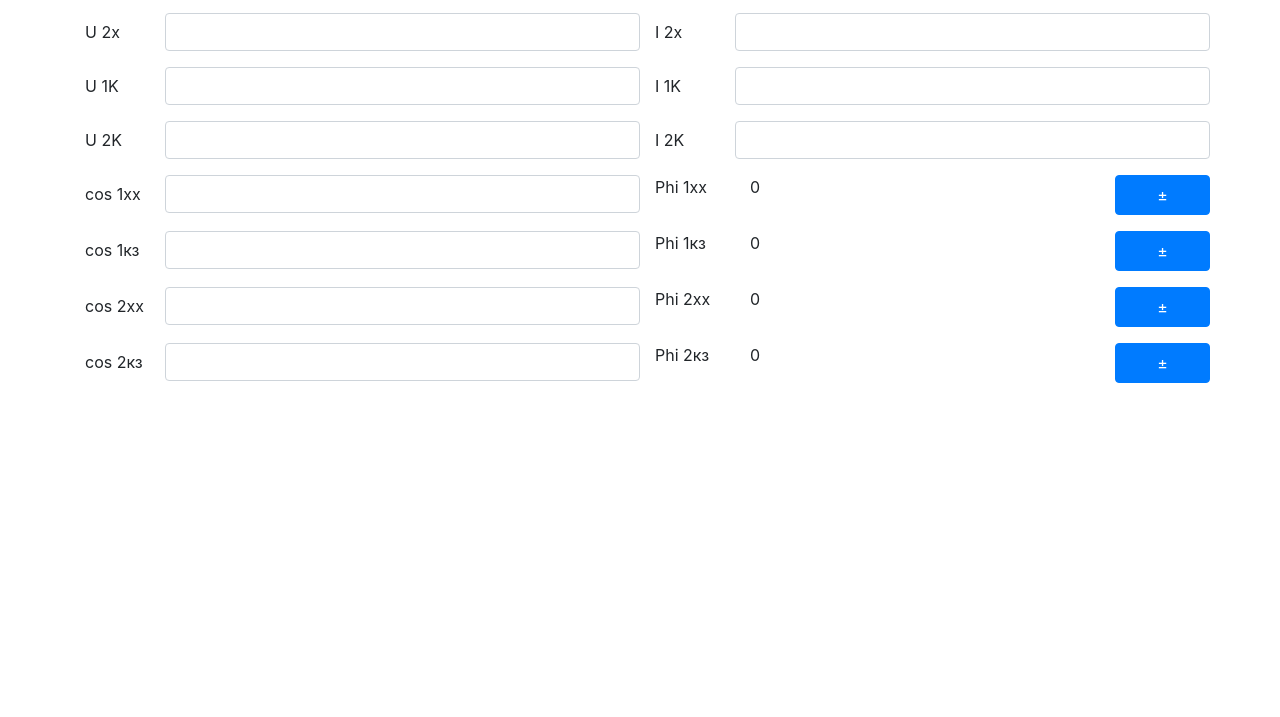
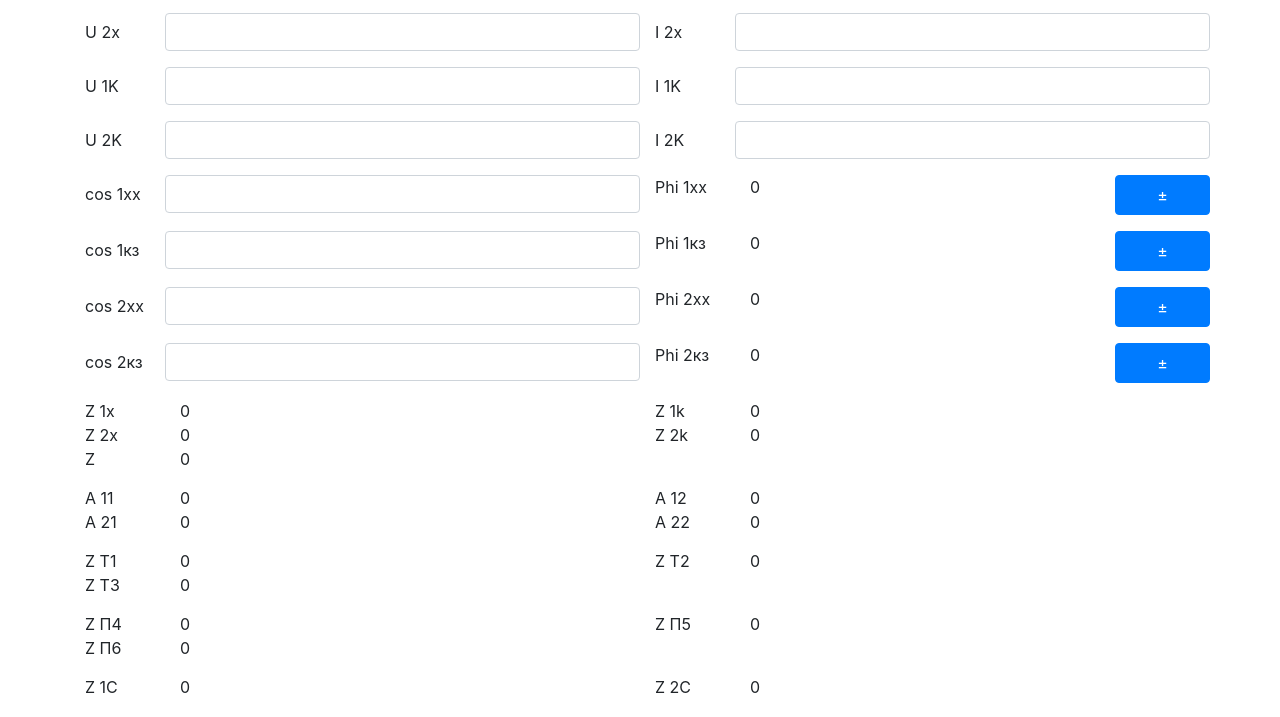
Before and after one commit to fylmr/otp_complex, a plain HTML site: page index.html in a window 1280 px wide. Shown: the part 83-800 px from the top of the page. Drawn offline with nearby package versions, Linux system fonts and the light colour scheme.

Commit message:
added all variables to html

```diff
--- a/index.html
+++ b/index.html
@@ -17,6 +17,7 @@
         <div class="header clearfix">
             <h3 class="text-muted">Калькулятор</h3>
         </div>
+
         <div class="row">
             <form action="" class="col">
                 <div class="form-group row">
@@ -85,6 +86,74 @@
                 </div>
             </form>
         </div>
+
+        <div class="row">
+            <!-- z x/k -->
+            <div class="col">
+                <div class="row">
+                    <div class="col-1">Z 1x</div>
+                    <div class="col-5" id="z1x">0</div>
+                    <div class="col-1">Z 1k</div>
+                    <div class="col-5" id="z1k">0</div>
+                </div>
+                <div class="row">
+                    <div class="col-1">Z 2x</div>
+                    <div class="col-5" id="z2x">0</div>
+                    <div class="col-1">Z 2k</div>
+                    <div class="col-5" id="z2k">0</div>
+                </div>
+                <div class="row row-m">
+                    <div class="col-1">Z</div>
+                    <div class="col-11" id="z">0</div>
+                </div>
+
+                <!-- a -->
+                <div class="row">
+                    <div class="col-1">A 11</div>
+                    <div class="col-5" id="a11">0</div>
+                    <div class="col-1">A 12</div>
+                    <div class="col-5" id="a12">0</div>
+                </div>
+                <div class="row row-m">
+                    <div class="col-1">A 21</div>
+                    <div class="col-5" id="a21">0</div>
+                    <div class="col-1">A 22</div>
+                    <div class="col-5" id="a22">0</div>
+                </div>
+
+                <!-- z t -->
+                <div class="row">
+                    <div class="col-1">Z T1</div>
+                    <div class="col-5" id="zt1">0</div>
+                    <div class="col-1">Z T2</div>
+                    <div class="col-5" id="zt2">0</div>
+                </div>
+                <div class="row row-m">
+                    <div class="col-1">Z T3</div>
+                    <div class="col-11" id="zt3">0</div>
+                </div>
+
+                <!-- z p -->
+                <div class="row">
+                    <div class="col-1">Z П4</div>
+                    <div class="col-5" id="zp4">0</div>
+                    <div class="col-1">Z П5</div>
+                    <div class="col-5" id="zp5">0</div>
+                </div>
+                <div class="row row-m">
+                    <div class="col-1">Z П6</div>
+                    <div class="col-11" id="zp6">0</div>
+                </div>
+
+                <!-- z s -->
+                <div class="row">
+                    <div class="col-1">Z 1C</div>
+                    <div class="col-5" id="z1s">0</div>
+                    <div class="col-1">Z 2C</div>
+                    <div class="col-5" id="z2s">0</div>
+                </div>
+            </div>
+        </div>
     </div>
 
 
--- a/main.css
+++ b/main.css
@@ -0,0 +1,3 @@
+.row-m {
+    margin-bottom: 15px;
+}
--- a/main.js
+++ b/main.js
@@ -43,9 +43,14 @@ var phi1kz_value = 0;
 var phi2xx_value = 0;
 var phi2kz_value = 0;
 
+var z1x = 0;
+var z1k = 0;
+var z2x = 0;
+var z2k = 0;
+var z = 0;
+
 function u1x() {
     u1x_value = math.complex(this.value);
-    console.log(math.add(u1x_value, 1));
     update();
 }
 
@@ -110,25 +115,32 @@ function cos2kz() {
 }
 
 function change1xx() {
-    phi1xx_value = 180 - phi1xx_value;
+    phi1xx_value = getNegativeDeg(phi1xx_value);
     update();
 }
 
 function change1kz() {
+    phi1kz_value = getNegativeDeg(phi1kz_value);
     update();
 }
 
 function change2xx() {
+    phi2xx_value = getNegativeDeg(phi2xx_value);
     update();
 }
 
 function change2kz() {
+    phi2kz_value = getNegativeDeg(phi2kz_value);
     update();
+}
+
+function getNegativeDeg(deg) {
+    return 180 - deg;
 }
 
 function update() {
     updatePhis();
-
+    setZs();
 }
 
 degrees = function(radians) {
@@ -144,3 +156,7 @@ function updatePhis() {
     document.getElementById("phi2xx").innerHTML = phi2xx_value + " град";
     document.getElementById("phi2kz").innerHTML = phi2kz_value + " град";
 }
+
+function setZs() {
+
+}
```
